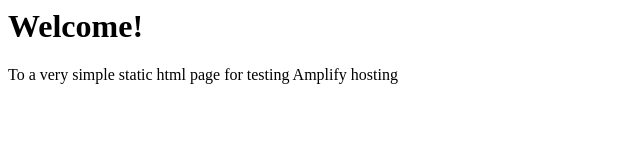
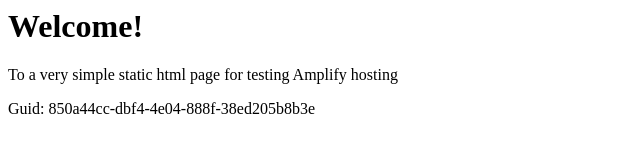
Before and after one commit to aws-aemilia-nrt/Github-PR-Commit-Integration-Test-DoNotTouch-Gith-P5X5MO5I-v1-prod-ap-northeast-1, a website: page src/index.html in a window 1280 px wide. Shown: the whole page, without its empty margins (0-640 px from the left). Drawn offline with Linux system fonts and the light colour scheme.

Commit message:
commit from integ tests

```diff
--- a/src/index.html
+++ b/src/index.html
@@ -1,3 +1,5 @@
+
+
 <html lang="en">
 
 <head>
@@ -10,6 +12,6 @@
 <body>
     <h1>Welcome!</h1>
     <p>To a very simple static html page for testing Amplify hosting</p>
-</body>
+    <p>Guid: 850a44cc-dbf4-4e04-888f-38ed205b8b3e</p></body>
 
 </html>
```
